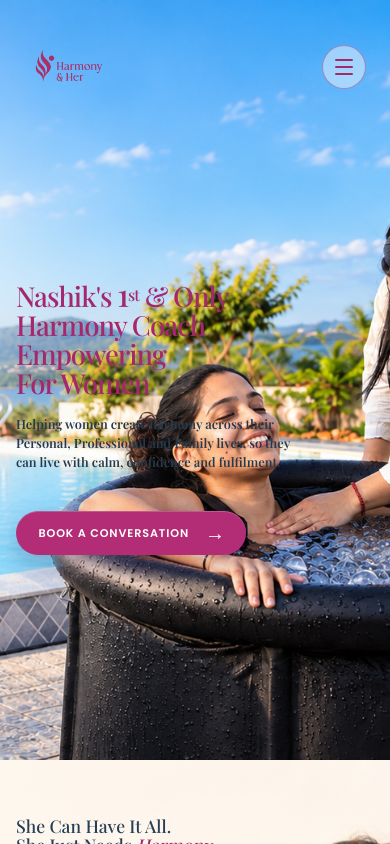
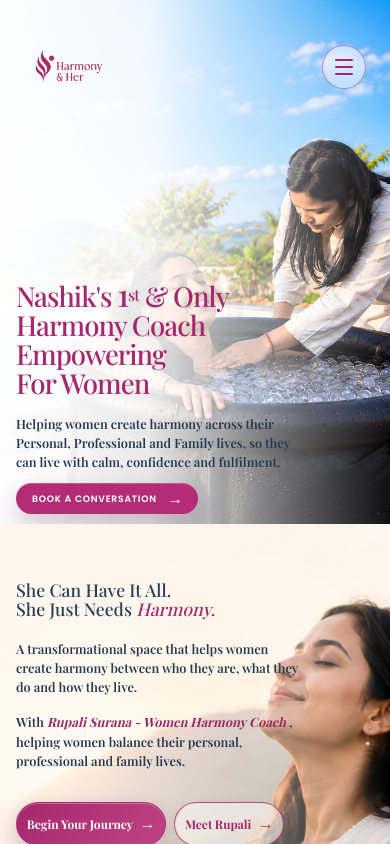
Before and after one commit to BrandandBeeyond/harmonyandher, a Next.js app: page / in a window 390 px wide. Shown: the top 844 px of the page. Built offline with nearby package versions, Linux system fonts and the light colour scheme.

Commit message:
some udpates

```diff
--- a/src/app/components/HeroSection.jsx
+++ b/src/app/components/HeroSection.jsx
@@ -19,7 +19,7 @@ export default function HeroSection() {
       </p>
       <a
         href="#discover"
-        className="hero-cta mt-10"
+        className="hero-cta mt-3 sm:mt-10"
         data-aos="fade-up"
         data-aos-delay="300"
       >
--- a/src/app/globals.css
+++ b/src/app/globals.css
@@ -1234,8 +1234,31 @@ h6 {
 
 @media (max-width: 640px) {
   .hero-banner-new {
-    min-height: 760px;
+    min-height: 680px;
     background-position: 68% center;
+  }
+
+  .hero-banner-new::after {
+    content: "";
+    display: block;
+    position: absolute;
+    inset: 0;
+    height: auto;
+    z-index: 1;
+    pointer-events: none;
+    background: linear-gradient(
+      90deg,
+      rgba(255, 255, 255, 0.98) 0%,
+      rgba(255, 255, 255, 0.9) 38%,
+      rgba(255, 255, 255, 0.52) 64%,
+      rgba(255, 255, 255, 0) 100%
+    );
+  }
+
+  .hero-banner-new > header,
+  .hero-banner-new > .hero-copy {
+    position: relative;
+    z-index: 2;
   }
 
   .hero-banner-new .hero-nav-logo {
@@ -2346,10 +2369,10 @@ h6 {
 
 /* Keep the new hero mobile rules last so legacy hero overrides cannot change it. */
 @media (max-width: 640px) {
-  .hero-banner-new {
-    min-height: 760px;
-    background-position: 68% center;
-  }
+.hero-banner-new {
+    background-position: 79%;
+    min-height: 524px;
+}
 
   .hero-banner-new .hero-copy-new {
     width: calc(100% - 2rem);
@@ -2711,6 +2734,23 @@ h6 {
 }
 
 @media (max-width: 640px) {
+  .mobile-menu-curtain nav a {
+    color: #fff !important;
+    opacity: 1;
+  }
+
+  .hero-banner-new .hero-copy-new .hero-cta {
+    gap: 0.65rem;
+    padding: 0.52rem 0.9rem 0.52rem 1rem;
+    font-size: 0.58rem;
+  }
+
+  .hero-banner-new .hero-copy-new .hero-cta span {
+    font-size: 1rem;
+  }
+}
+
+@media (max-width: 640px) {
   .intro-lead,
   .intro-detail {
     max-width: 80%;
@@ -2988,10 +3028,10 @@ h6 {
 }
 
 @media (max-width: 640px) {
-  .hero-banner-new {
-    min-height: 760px;
-    background-position: 68% center;
-  }
+.hero-banner-new {
+    background-position: 79%;
+    min-height: 524px;
+}
 
   .hero-banner-new .hero-copy-new {
     width: calc(100% - 2rem);
```
